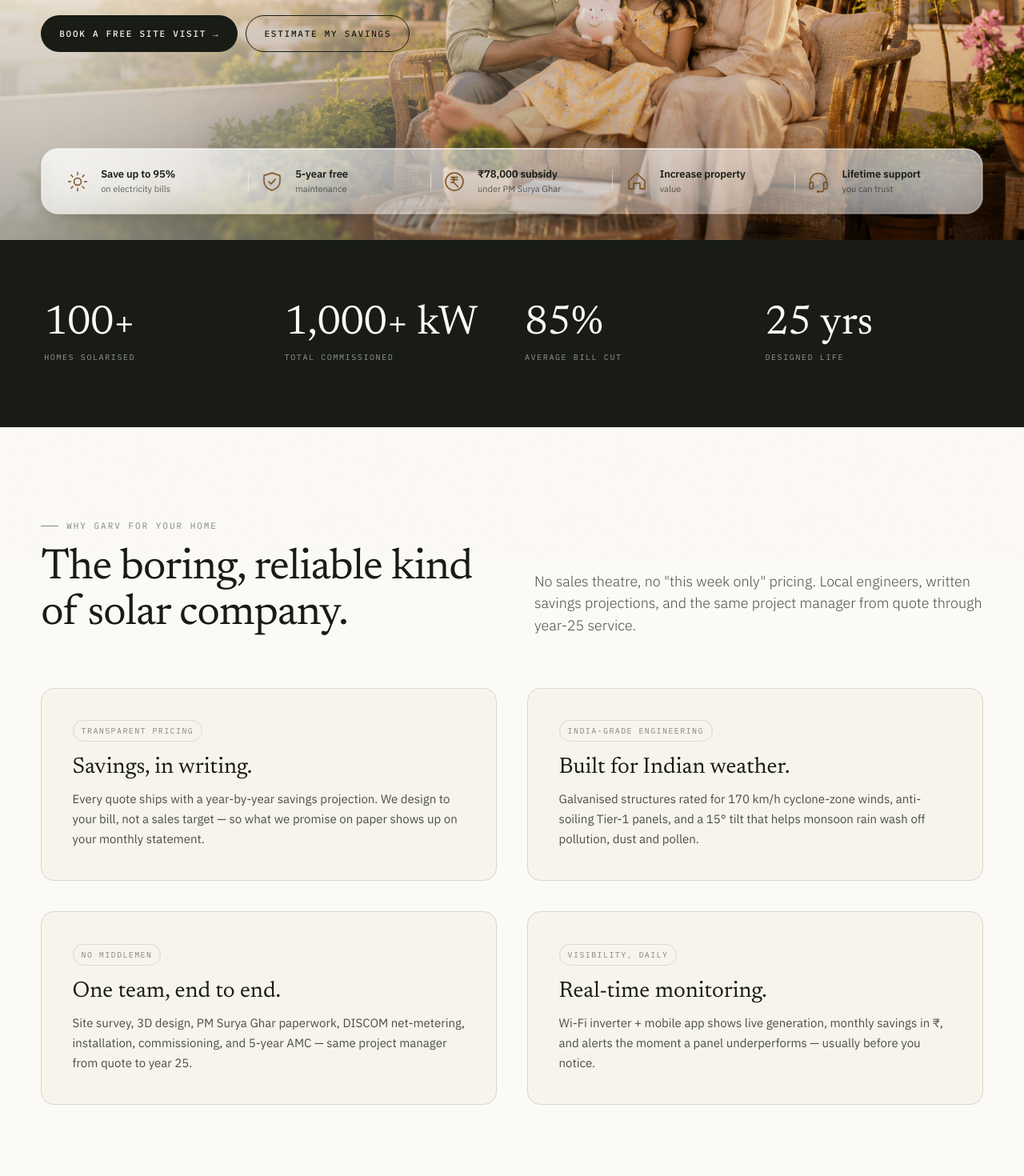
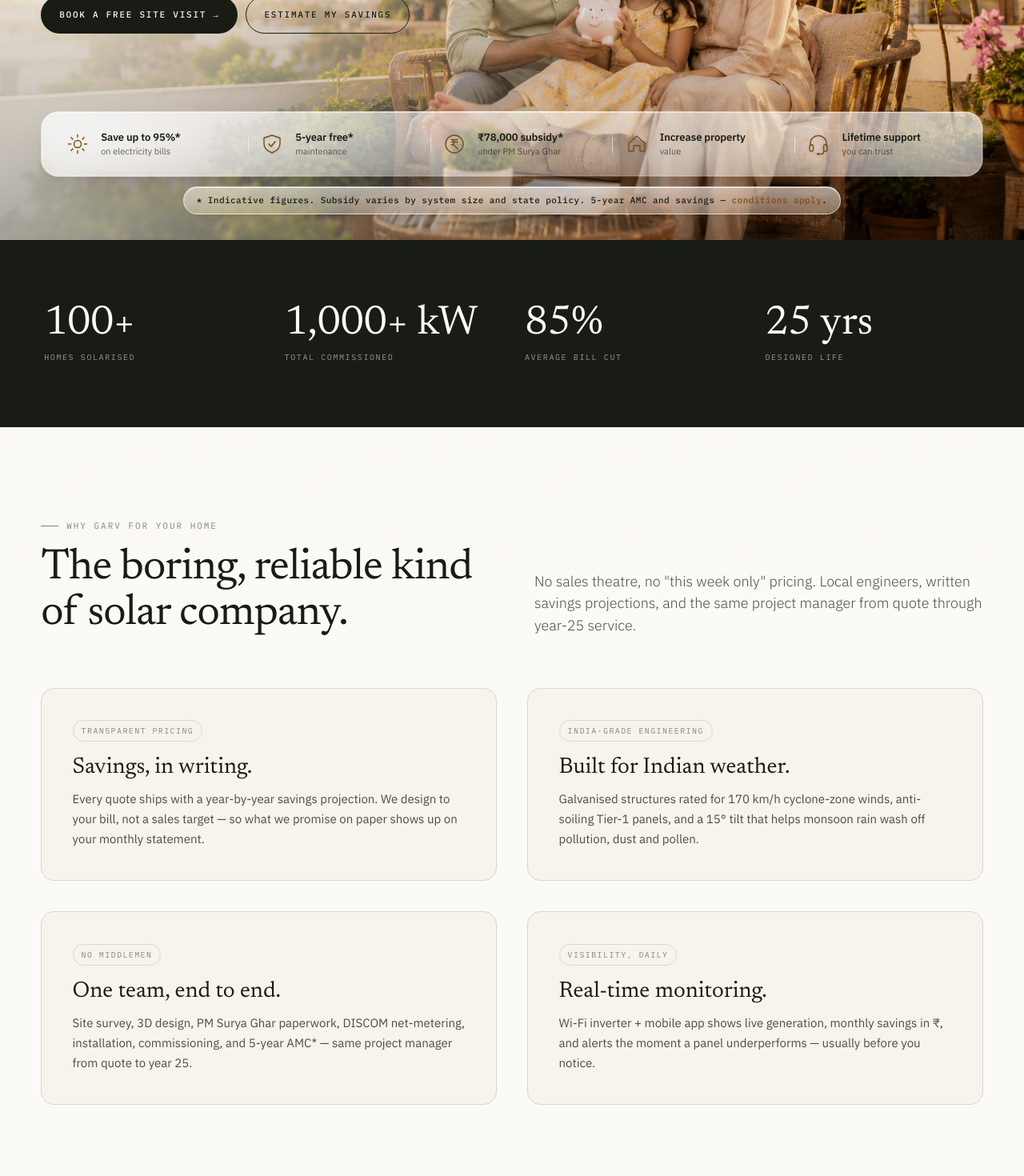
Before and after one commit to viv3kk/garv-solar, a Next.js app: page /home-solar in a window 1280 px wide. Shown: the part 500-1970 px from the top of the page at 80% size. Built offline with nearby package versions, Linux system fonts and the light colour scheme.

Commit message:
Fixes post live

```diff
--- a/app/_shared.tsx
+++ b/app/_shared.tsx
@@ -154,9 +154,10 @@ export function Counter({
 
 // ─── Nav (shared across pages) ─────────────────────────────────────────────
 
+// NOTE: "Commercial" intentionally hidden from public nav for the soft launch
+// (phase 2 — the /commercial-solar page is still live and reachable by URL).
 const NAV_LINKS: { label: string; href: string }[] = [
   { label: 'Home Solar', href: '/home-solar' },
-  { label: 'Commercial', href: '/commercial-solar' },
   { label: 'Projects', href: '/#projects' },
   { label: 'FAQs', href: '/faqs' },
   { label: 'Contact', href: '/#contact' },
@@ -320,7 +321,6 @@ export function Footer() {
             <p style={{ fontFamily: 'IBM Plex Mono', fontSize: 10, letterSpacing: '0.16em', textTransform: 'uppercase', color: 'color-mix(in oklch, var(--bg) 40%, transparent)', marginBottom: 16 }}>Solutions</p>
             {[
               { label: 'Home Solar', href: '/home-solar' },
-              { label: 'Commercial Solar', href: '/commercial-solar' },
               { label: 'Ground-Mount EPC', href: '/#services' },
               { label: 'O&M / AMC', href: '/#services' },
               { label: 'Solar Pumps', href: '/#services' },
--- a/app/faqs/page.tsx
+++ b/app/faqs/page.tsx
@@ -424,10 +424,12 @@ const CATEGORIES: Category[] = [
         q: "What's covered in your AMC / maintenance package?",
         a: (
           <>
-            We offer a <strong>free 5-year AMC</strong> on every system we install. It includes quarterly
+            We offer a <strong>free 5-year AMC*</strong> on every system we install. It includes quarterly
             panel cleaning, monthly remote performance audits, all preventive maintenance, IV-curve testing,
             connection torque-checks, and component replacement under warranty. Extended AMC options cover
-            years 6–25.
+            years 6–25. <em style={{ fontStyle: 'normal', color: 'var(--ink-mute)', fontSize: '0.92em' }}>
+              (*Conditions apply — full AMC terms shared with your quote.)
+            </em>
           </>
         ),
       },
@@ -496,8 +498,8 @@ const CATEGORIES: Category[] = [
         a: (
           <>
             Yes — survey, 3D design, structural check, financing assistance, subsidy paperwork, supply,
-            installation, commissioning, net-metering, monitoring, and 5-year AMC. You have one point of
-            contact and one accountable team. No middlemen, no surprise charges.
+            installation, commissioning, net-metering, monitoring, and 5-year AMC*. You have one point of
+            contact and one accountable team. No middlemen, no surprise charges. (*AMC subject to terms.)
           </>
         ),
       },
--- a/app/globals.css
+++ b/app/globals.css
@@ -801,6 +801,54 @@ input[type='range']::-webkit-slider-thumb {
   flex-wrap: wrap;
 }
 
+.home-hero__disclaimer {
+  display: inline-block;
+  margin: 12px auto 0;
+  width: fit-content;
+  max-width: 100%;
+  font-family: 'IBM Plex Mono', monospace;
+  font-size: 11px;
+  font-weight: 500;
+  letter-spacing: 0.04em;
+  color: var(--ink);
+  text-align: center;
+  padding: 8px 16px;
+  line-height: 1.5;
+  /* Frosted-glass pill so the line stays readable over the photo */
+  background: linear-gradient(
+    180deg,
+    rgba(255, 255, 255, 0.55) 0%,
+    rgba(255, 255, 255, 0.32) 100%
+  );
+  border: 1px solid rgba(255, 255, 255, 0.55);
+  border-radius: 999px;
+  backdrop-filter: blur(18px) saturate(180%);
+  -webkit-backdrop-filter: blur(18px) saturate(180%);
+  box-shadow:
+    inset 0 1px 0 rgba(255, 255, 255, 0.7),
+    0 6px 16px -8px rgba(0, 0, 0, 0.2);
+}
+
+/* The parent container needs to centre the inline-block pill */
+.home-hero__bottom {
+  text-align: center;
+}
+
+.home-hero__bottom .liquid-glass-bar {
+  text-align: left; /* reset alignment inside the glass bar */
+}
+
+@media (max-width: 767px) {
+  .home-hero__disclaimer {
+    margin-top: 14px;
+    font-size: 10.5px;
+    padding: 8px 14px;
+    line-height: 1.5;
+    text-align: center;
+    border-radius: 14px;
+  }
+}
+
 /* Shorter laptop screens — tighten further */
 @media (max-height: 760px) {
   .home-hero__title {
--- a/app/home-solar/page.tsx
+++ b/app/home-solar/page.tsx
@@ -18,7 +18,7 @@ const WHY_US = [
   },
   {
     title: 'One team, end to end.',
-    body: 'Site survey, 3D design, PM Surya Ghar paperwork, DISCOM net-metering, installation, commissioning, and 5-year AMC — same project manager from quote to year 25.',
+    body: 'Site survey, 3D design, PM Surya Ghar paperwork, DISCOM net-metering, installation, commissioning, and 5-year AMC* — same project manager from quote to year 25.',
     tag: 'No middlemen',
   },
   {
@@ -101,8 +101,8 @@ const PROCESS_STEPS = [
   },
   {
     n: '06',
-    title: 'Free 5-year AMC',
-    body: 'Quarterly cleaning, monthly remote audits, and 48-hour on-site response for the first 5 years — at no extra cost.',
+    title: 'Free 5-year AMC*',
+    body: 'Quarterly cleaning, monthly remote audits, and 48-hour on-site response for the first 5 years — subject to AMC terms.',
     duration: 'Years 1–5',
   },
 ]
@@ -228,9 +228,9 @@ function IconHeadset() {
 }
 
 const HERO_FEATURES: { icon: React.ReactNode; title: string; sub: string }[] = [
-  { icon: <IconSun />, title: 'Save up to 95%', sub: 'on electricity bills' },
-  { icon: <IconShield />, title: '5-year free', sub: 'maintenance' },
-  { icon: <IconRupee />, title: '₹78,000 subsidy', sub: 'under PM Surya Ghar' },
+  { icon: <IconSun />, title: 'Save up to 95%*', sub: 'on electricity bills' },
+  { icon: <IconShield />, title: '5-year free*', sub: 'maintenance' },
+  { icon: <IconRupee />, title: '₹78,000 subsidy*', sub: 'under PM Surya Ghar' },
   { icon: <IconHouse />, title: 'Increase property', sub: 'value' },
   { icon: <IconHeadset />, title: 'Lifetime support', sub: 'you can trust' },
 ]
@@ -351,6 +351,10 @@ function HomeSolarHero() {
             ))}
           </div>
         </div>
+        <p className="home-hero__disclaimer">
+          * Indicative figures. Subsidy varies by system size and state policy. 5-year AMC and savings —{' '}
+          <em style={{ fontStyle: 'normal', color: 'var(--ochre-deep)' }}>conditions apply</em>.
+        </p>
       </div>
     </section>
   )
@@ -473,8 +477,8 @@ function Packages() {
                   {[
                     { label: 'Generates', value: p.daily },
                     { label: 'Roof needed', value: p.roof },
-                    { label: 'Indicative price', value: p.indicative },
-                    { label: 'After subsidy', value: p.afterSubsidy, accent: true },
+                    { label: 'Indicative price', value: `${p.indicative}*` },
+                    { label: 'After subsidy', value: `${p.afterSubsidy}*`, accent: true },
                   ].map(item => (
                     <li key={item.label} style={{ display: 'flex', justifyContent: 'space-between', fontSize: 13, paddingBottom: 8, borderBottom: '1px solid var(--rule)' }}>
                       <span style={{ color: 'var(--ink-mute)' }}>{item.label}</span>
@@ -488,8 +492,10 @@ function Packages() {
           ))}
         </div>
 
-        <p style={{ marginTop: 32, fontSize: 12, color: 'var(--ink-mute)', textAlign: 'center', fontFamily: 'IBM Plex Mono', letterSpacing: '0.08em' }}>
-          Prices include Tier-1 panels, inverter, structures, cabling, net metering and installation. GST extra at 13.8%.
+        <p style={{ marginTop: 32, fontSize: 12, color: 'var(--ink-mute)', textAlign: 'center', fontFamily: 'IBM Plex Mono', letterSpacing: '0.08em', maxWidth: 760, marginInline: 'auto', lineHeight: 1.55 }}>
+          * Indicative pricing. Final quote depends on site survey, brand selection and DISCOM zone.
+          Prices include Tier-1 panels, inverter, structures, cabling, net metering and installation.
+          GST extra at 13.8%.
         </p>
       </div>
     </section>
@@ -532,6 +538,11 @@ function Process() {
                 </div>
                 <h3 className="h-card" style={{ marginBottom: 10 }}>{step.title}</h3>
                 <p style={{ color: 'var(--ink-soft)', fontSize: 14, lineHeight: 1.6 }}>{step.body}</p>
+                {step.title.includes('*') && (
+                  <p style={{ marginTop: 12, fontSize: 11, fontFamily: 'IBM Plex Mono', letterSpacing: '0.04em', color: 'var(--ink-mute)', lineHeight: 1.55 }}>
+                    * Conditions apply. Full AMC terms shared with your quote.
+                  </p>
+                )}
               </div>
             </Reveal>
           ))}
@@ -623,12 +634,12 @@ function SavingsExample() {
               <div style={{ display: 'flex', flexDirection: 'column', gap: 14 }}>
                 {[
                   { l: 'Old bill (monthly)', v: '₹4,500' },
-                  { l: 'New bill (monthly)', v: '< ₹400', accent: true },
-                  { l: 'System cost', v: '₹1.85 L' },
-                  { l: 'Subsidy back', v: '– ₹78,000' },
-                  { l: 'Net investment', v: '₹1.07 L', accent: true },
-                  { l: 'Payback', v: '~ 3.8 years' },
-                  { l: 'Year 25 savings', v: '₹15.4 L', accent: true },
+                  { l: 'New bill (monthly)', v: '< ₹400*', accent: true },
+                  { l: 'System cost', v: '₹1.85 L*' },
+                  { l: 'Subsidy back', v: '– ₹78,000*' },
+                  { l: 'Net investment', v: '₹1.07 L*', accent: true },
+                  { l: 'Payback', v: '~ 3.8 years*' },
+                  { l: 'Year 25 savings', v: '₹15.4 L*', accent: true },
                 ].map(row => (
                   <div key={row.l} style={{
                     display: 'flex', justifyContent: 'space-between', alignItems: 'baseline',
@@ -644,8 +655,10 @@ function SavingsExample() {
                   </div>
                 ))}
               </div>
-              <p style={{ marginTop: 18, fontSize: 11, color: 'color-mix(in oklch, var(--bg) 45%, transparent)', fontFamily: 'IBM Plex Mono', letterSpacing: '0.08em' }}>
-                Assumes 4% annual tariff hike; 0.5% panel degradation/yr; average Indian residential slab.
+              <p style={{ marginTop: 18, fontSize: 11, color: 'color-mix(in oklch, var(--bg) 45%, transparent)', fontFamily: 'IBM Plex Mono', letterSpacing: '0.08em', lineHeight: 1.55 }}>
+                * Indicative figures for a 3 kW system. Actual numbers depend on consumption,
+                roof, brand and DISCOM zone. Assumes 4% annual tariff hike; 0.5% panel
+                degradation/yr; average Indian residential slab.
               </p>
             </div>
           </Reveal>
@@ -808,7 +821,7 @@ function CallToAction() {
                 'Tier-1 panels, BIS-certified inverters',
                 '170 km/h wind-rated structures',
                 '25-year linear performance warranty',
-                'Free 5-year AMC with quarterly cleaning',
+                'Free 5-year AMC* with quarterly cleaning',
               ].map(item => (
                 <li key={item} style={{ display: 'flex', alignItems: 'center', gap: 14, color: 'color-mix(in oklch, var(--bg) 85%, transparent)', fontSize: 15 }}>
                   <span style={{ width: 18, height: 18, borderRadius: '50%', background: 'var(--ochre)', display: 'flex', alignItems: 'center', justifyContent: 'center', flexShrink: 0 }}>
@@ -820,6 +833,9 @@ function CallToAction() {
                 </li>
               ))}
             </ul>
+            <p style={{ marginTop: 18, fontSize: 11, fontFamily: 'IBM Plex Mono', letterSpacing: '0.04em', color: 'color-mix(in oklch, var(--bg) 45%, transparent)', lineHeight: 1.55 }}>
+              * Conditions apply. Full AMC terms shared with your quote.
+            </p>
           </Reveal>
         </div>
       </div>
```
Also changed, not shown: app/commercial-solar/page.tsx (+8 -4 lines), app/page.tsx (+5 -5 lines).
